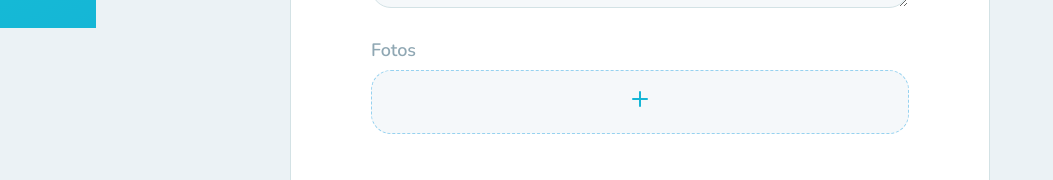
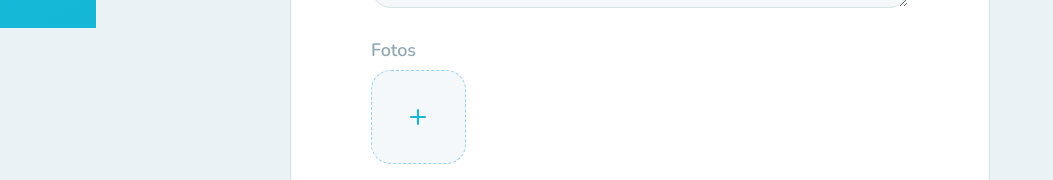
Before and after one commit to igordreher/happy, a React (Create React App) app in the folder web/: page /orphanages/create in a window 1280 px wide. Shown: the part 772-952 px from the top of the page, without its empty margins (0-1053 px from the left). Built offline with nearby package versions, Linux system fonts and the light colour scheme.

Commit message:
Update: Form state sendind to api

```diff
--- a/web/src/pages/CreateOrphanage.tsx
+++ b/web/src/pages/CreateOrphanage.tsx
@@ -1,6 +1,7 @@
-import React, { useState, FormEvent } from "react";
+import React, { useState, FormEvent, ChangeEvent } from "react";
 import { Map, Marker, TileLayer } from 'react-leaflet';
 import { LeafletMouseEvent } from 'leaflet'
+import { useHistory } from 'react-router-dom'
 
 import { FiPlus } from "react-icons/fi";
 
@@ -8,15 +9,19 @@ import Sidebar from "../components/Sidebar";
 import mapIcon from '../utils/map-icon'
 
 import '../styles/pages/create-orphanage.css';
+import api from "../services/api";
 
 
 export default function CreateOrphanage() {
+  const history = useHistory()
   const [position, setPosition] = useState({ latitude: 0, longitude: 0 })
   const [name, setName] = useState('')
   const [about, setAbout] = useState('')
   const [instructions, setInstructions] = useState('')
   const [opening_hours, setOpeningHours] = useState('')
   const [open_on_weekend, setOpenOnWeekend] = useState(true)
+  const [images, setImages] = useState<File[]>([])
+  const [previewImages, setPreviewImages] = useState<string[]>([])
 
   function handleMapClick(event: LeafletMouseEvent) {
     const { lat, lng } = event.latlng
@@ -27,19 +32,45 @@ export default function CreateOrphanage() {
     })
   }
 
+  function handleImageSelection(event: ChangeEvent<HTMLInputElement>) {
+    if (!event.target.files) {
+      return;
+    }
+    const selectedImages = Array.from(event.target.files)
+    setImages(selectedImages)
+
+    const selectedImagesPreview = selectedImages.map(image => {
+      return URL.createObjectURL(image)
+    })
+    setPreviewImages(selectedImagesPreview)
+  }
+
   function handleSubmit(event: FormEvent) {
     event.preventDefault()
 
     const { latitude, longitude } = position
 
-    console.log(
-      name,
-      about,
-      instructions,
-      opening_hours,
-      latitude,
-      longitude
-    )
+    const data = new FormData()
+
+    data.append('name', name)
+    data.append('about', about)
+    data.append('instructions', instructions)
+    data.append('opening_hours', opening_hours)
+    data.append('latitude', String(latitude))
+    data.append('longitude', String(longitude))
+    data.append('open_on_weekend', String(open_on_weekend))
+    images.forEach(image => {
+      data.append('images', image)
+    })
+
+    api.post('orphanages', data).then(() => {
+      alert("Orfanato cadastrado com sucesso")
+      history.push('/app')
+    }).catch(err => {
+      alert('Houve algum erro no cadastro')
+      console.log(err)
+      history.push('/app')
+    })
   }
 
   return (
@@ -62,7 +93,6 @@ export default function CreateOrphanage() {
                 url="https://a.tile.openstreetmap.org/{z}/{x}/{y}.png"
               // url={`https://api.mapbox.com/styles/v1/mapbox/light-v10/tiles/256/{z}/{x}/{y}@2x?access_token=${process.env.REACT_APP_MAPBOX_TOKEN}`}
               />
-
               {position.latitude !== 0 && (
                 <Marker
                   interactive={false}
@@ -91,13 +121,16 @@ export default function CreateOrphanage() {
             <div className="input-block">
               <label htmlFor="images">Fotos</label>
 
-              <div className="uploaded-image">
-
+              <div className="images-container">
+                {previewImages.map(image => {
+                  return <img key={image} src={image} alt="" />
+                })}
+                <label htmlFor='image[]' className="new-image">
+                  <FiPlus size={24} color="#15b6d6" />
+                </label>
               </div>
 
-              <button className="new-image">
-                <FiPlus size={24} color="#15b6d6" />
-              </button>
+              <input multiple onChange={handleImageSelection} type="file" id='image[]' />
             </div>
           </fieldset>
 
--- a/web/src/styles/pages/create-orphanage.css
+++ b/web/src/styles/pages/create-orphanage.css
@@ -81,13 +81,34 @@ form.create-orphanage-form .input-block textarea {
   line-height: 28px;
 }
 
-form.create-orphanage-form .input-block .new-image {
+form.create-orphanage-form .input-block .images-container .new-image {
   width: 100%;
-  height: 64px;
+  height: 94px;
   background: #F5F8FA;
   border: 1px dashed #96D2F0;
   border-radius: 20px;
   cursor: pointer;
+
+  display: flex;
+  justify-content: center;
+  align-items: center;
+}
+
+form.create-orphanage-form .input-block .images-container {
+  display: grid;
+  grid-template-columns: repeat(5, 1fr);
+  gap: 16px;
+}
+
+form.create-orphanage-form .input-block .images-container img {
+  width: 100%;
+  height: 96px;
+  object-fit: cover;
+  border-radius: 20px;
+}
+
+form.create-orphanage-form .input-block input[type=file] {
+  display: none;
 }
 
 form.create-orphanage-form .input-block .button-select {
```
